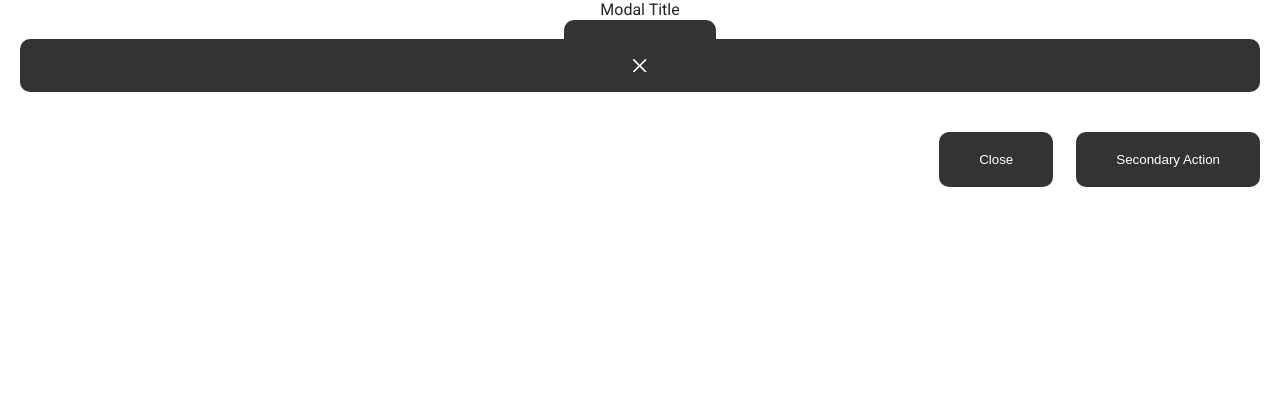
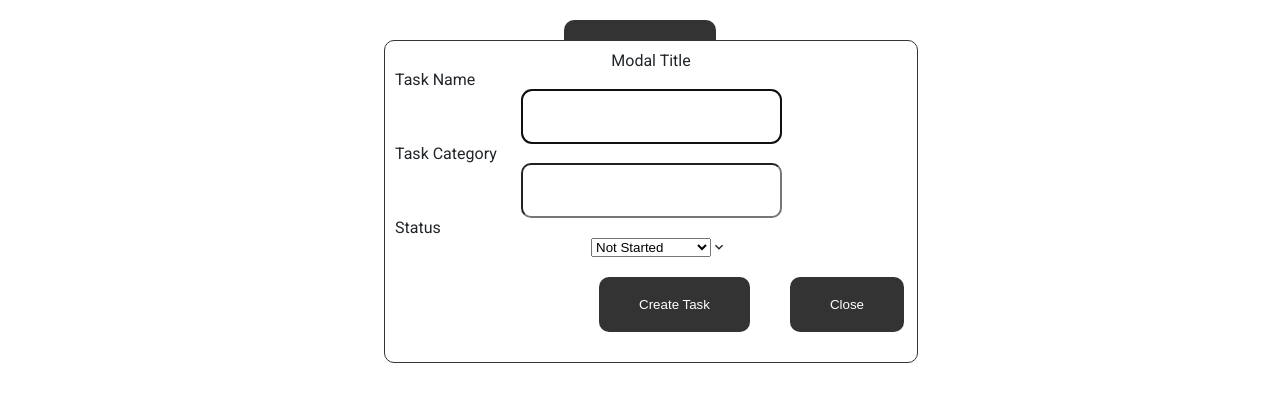
Before and after one commit to rupesh00mahat/Karya-Vyavasthapan, a React (Vite) app: page / in a window 1280 px wide. Both pictures are taken after a click on the button "Open Modal". Shown: the top 402 px of the page. Built offline with nearby package versions, Linux system fonts and the light colour scheme; a web font is replaced by a local one.

Commit message:
create-list

```diff
--- a/src/App.jsx
+++ b/src/App.jsx
@@ -1,43 +1,17 @@
-
+import InputArea from "./components/input-area";
+import Tasks from "./components/tasks";
+import TaskContextProvider from "./context/taskContext";
 import "./style/global.css";
-import {
-    Modal,
-    ModalOverlay,
-    ModalContent,
-    ModalHeader,
-    ModalFooter,
-    ModalBody,
-    ModalCloseButton,
-    useDisclosure,
-    Button,
-  } from '@chakra-ui/react'
-
-
 
 function App() {
-    const { isOpen, onOpen, onClose } = useDisclosure()
-    return (
-      <>
-        <Button onClick={onOpen}>Open Modal</Button>
-
-        <Modal isOpen={isOpen} onClose={onClose}>
-          <ModalOverlay />
-          <ModalContent>
-            <ModalHeader>Modal Title</ModalHeader>
-            <ModalCloseButton />
-            <ModalBody>
-            </ModalBody>
-
-            <ModalFooter>
-              <Button colorScheme='blue' mr={3} onClick={onClose}>
-                Close
-              </Button>
-              <Button variant='ghost'>Secondary Action</Button>
-            </ModalFooter>
-          </ModalContent>
-        </Modal>
-      </>
-    )
+  return (
+    <>
+      <TaskContextProvider>
+        <InputArea />
+        <Tasks/>
+      </TaskContextProvider>
+    </>
+  );
 }
 
 export default App;
--- /dev/null
+++ b/src/components/input-area.jsx
@@ -0,0 +1,90 @@
+import { useContext, useRef, useState } from "react";
+import {
+  Modal,
+  ModalOverlay,
+  ModalContent,
+  ModalHeader,
+  ModalFooter,
+  ModalBody,
+  Button,
+  FormControl,
+  FormLabel,
+  Input,
+  useDisclosure,
+  Select,
+} from "@chakra-ui/react";
+import { TaskContext } from "../context/taskContext";
+
+function InputArea() {
+  const { isOpen, onOpen, onClose } = useDisclosure();
+
+  const {state, dispatch} = useContext(TaskContext);
+console.log(state);
+  const taskItem = useRef("");
+  const taskCategory = useRef("");
+  const [taskLabel, setTaskLabel] = useState("ns");
+
+  const AddTask = () =>{
+    let newTask = {task: taskItem.current.value, category: taskCategory.current.value, label: taskLabel};
+    dispatch({type: "ADD_TASK", payload: newTask});
+  }
+
+  return (
+    <>
+      <Button onClick={onOpen}>Open Modal</Button>
+
+      <Modal isOpen={isOpen} onClose={onClose}>
+        <ModalOverlay />
+        <ModalContent>
+          <ModalHeader>Modal Title</ModalHeader>
+          <ModalBody>
+            <form>
+              <FormControl>
+                <FormLabel>Task Name</FormLabel>
+                <Input type="text" ref={taskItem} />
+              </FormControl>
+              <FormControl>
+                <FormLabel>Task Category</FormLabel>
+                <Input type="text" ref={taskCategory} />
+              </FormControl>
+              <FormControl>
+                <FormLabel>Status</FormLabel>
+                <Select
+                  placeholder="Select option"
+                  size="md"
+                  value={taskLabel}
+                  onChange={(e) => {
+                    setTaskLabel(e.target.value);
+                  }}
+                >
+                  <option value="ns">Not Started</option>
+                  <option value="og">OnGoing</option>
+                  <option value="complete">Completed</option>
+                </Select>
+              </FormControl>
+            </form>
+          </ModalBody>
+
+          <ModalFooter>
+            <Button
+            onClick={()=>{
+                AddTask();
+            }}
+            width={{ base: "100%" }}>Create Task</Button>
+
+            <Button
+              width={{ base: "100%" }}
+              colorScheme="blue"
+              mr={3}
+              onClick={onClose}
+            >
+              Close
+            </Button>
+          </ModalFooter>
+        </ModalContent>
+      </Modal>
+    </>
+  );
+}
+
+export default InputArea;
--- /dev/null
+++ b/src/components/tasks.jsx
@@ -0,0 +1,21 @@
+import React, { useContext } from "react";
+import { TaskContext } from "../context/taskContext";
+import '../style/list.css';
+
+function Tasks() {
+  const { state } = useContext(TaskContext);
+  return <ul>{
+    state.tasks && state.tasks.map(({task,category, label}, index)=>{
+        return <li key={`${task}-${index}`} className="task-item">
+
+            <div>{task}</div>
+            <div className="category-and-label">
+            <span>{label}</span>
+            <span>{category}</span>
+            </div>
+        </li>
+    })
+    }</ul>;
+}
+
+export default Tasks;
--- /dev/null
+++ b/src/context/taskContext.jsx
@@ -0,0 +1,21 @@
+import { createContext, useReducer } from "react";
+
+export const TaskContext = createContext();
+
+const taskContextReducer = (state, action) => {
+  if (action.type === "ADD_TASK") {
+    let oldTasks = state.tasks;
+    return { ...state, tasks: [...oldTasks, action.payload] };
+  }
+};
+
+function TaskContextProvider({ children }) {
+  const [state, dispatch] = useReducer(taskContextReducer, { tasks: [] });
+  return (
+    <TaskContext.Provider value={{ state, dispatch }}>
+      {children}
+    </TaskContext.Provider>
+  );
+}
+
+export default TaskContextProvider;
--- a/src/style/global.css
+++ b/src/style/global.css
@@ -93,3 +93,15 @@ input{
     border-radius: 10px;
 
 }
+
+section.chakra-modal__content{
+
+    position: absolute;
+    width: 40%;
+    top: 40px;
+    left: 30%;
+    background: #fff;
+    border: 1px solid #333;
+    border-radius: 1rem;;
+    padding: 1rem;;
+}
--- a/src/style/list.css
+++ b/src/style/list.css
@@ -1,11 +1,20 @@
-#list-background{
-    background-color: var(--site-link-color);
-    color: var(--site-bg-color);
-    border: 1px solid var(--site-primary-color);
-    width: 30%;
- }
-
- .task-item{
-     padding: 1rem 2rem;
-     border: 1px solid var(--site-primary-color);
- }
+.task-item {
+  padding: 1rem 2rem;
+  border: 1px solid var(--site-primary-color);
+  width: 50%;
+  margin: auto;
+  display: flex;
+  justify-content: space-between;
+  border-radius: 2rem;
+  align-items: center;
+}
+.category-and-label {
+  display: flex;
+  gap: 1rem;
+}
+.category-and-label span {
+  background-color: green;
+  color: #fff;
+  padding: 0.5rem;
+  border-radius: 1rem;
+}
```
Also changed, not shown: src/style/task.css (added).
